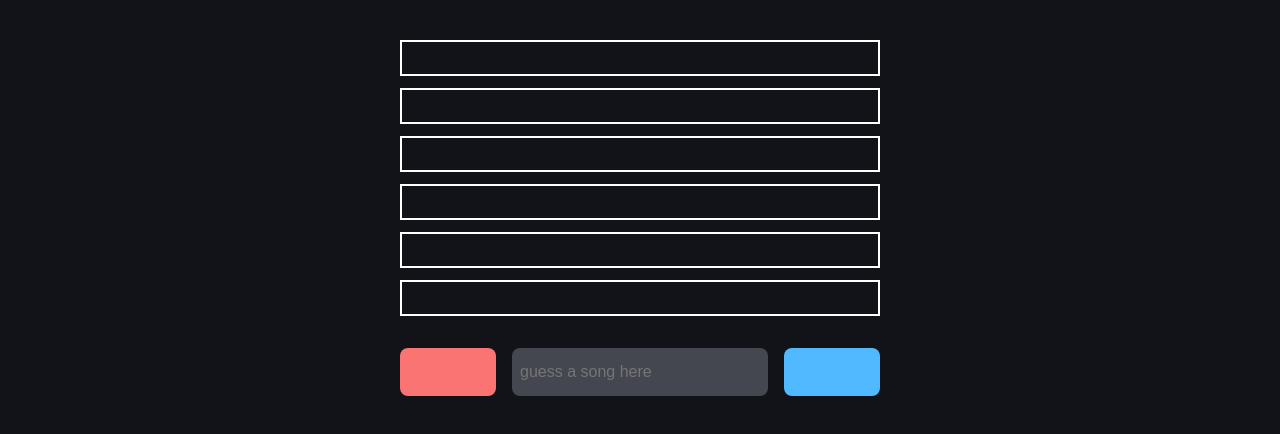
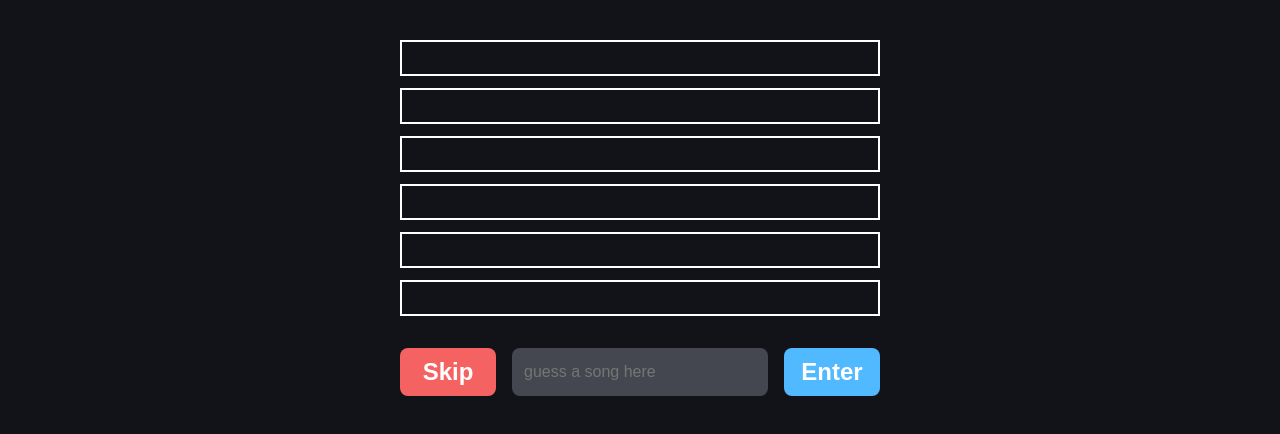
Before and after one commit to crispynoodlesoup/nightcordle, a plain HTML site: page index.html in a window 1280 px wide. Shown: the part 80-514 px from the top of the page. Drawn offline with Linux system fonts and the light colour scheme.

Commit message:
fancify the UI woww

```diff
--- a/index.html
+++ b/index.html
@@ -19,9 +19,9 @@
       </div>
       <div class="control-wrapper">
         <div class="controls">
-          <button class="skip"></button>
+          <button class="skip">Skip</button>
           <input class="search" type="text" placeholder="guess a song here" />
-          <button class="enter"></button>
+          <button class="enter">Enter</button>
         </div>
       </div>
     </main>
--- a/style.css
+++ b/style.css
@@ -37,13 +37,15 @@ input[type="text"] {
   background-color: var(--secondary);
   border: none;
 
-  padding: 8px;
+  padding: 8px 12px;
   outline: none;
   caret-color: white;
   color: white;
   font-size: 16px;
 
   border-radius: 8px;
+
+  transition: all 0.2s;
 }
 
 button {
@@ -51,12 +53,20 @@ button {
   background-color: var(--secondary);
   border: none;
   border-radius: 8px;
-  transition: all 0.4s;
+  transition: all 0.2s;
+  font-weight: bold;
+  font-size: 24px;
+  color: white;
 }
 
 button:hover {
   cursor: pointer;
-  filter: brightness(90%);
+  transform: scale(1.06);
+}
+
+button:active {
+  transition: all 0.05s;
+  transform: scale(0.97);
 }
 
 body {
@@ -113,7 +123,11 @@ main {
 
 .skip {
   flex: 0 0 96px;
-  background-color: rgb(250, 116, 116);
+  background-color: rgb(245, 98, 98);
+}
+
+.skip:hover {
+  background-color: rgb(245, 98, 98);
 }
 
 .search {
@@ -123,6 +137,14 @@ main {
   flex: 0 1 256px;
 }
 
+.search:hover {
+  transform: scale(1.03);
+}
+
+.search:focus {
+  background-color: rgb(76, 78, 87);
+}
+
 .enter {
   flex: 0 0 96px;
   background-color: rgb(80, 185, 255);
```
